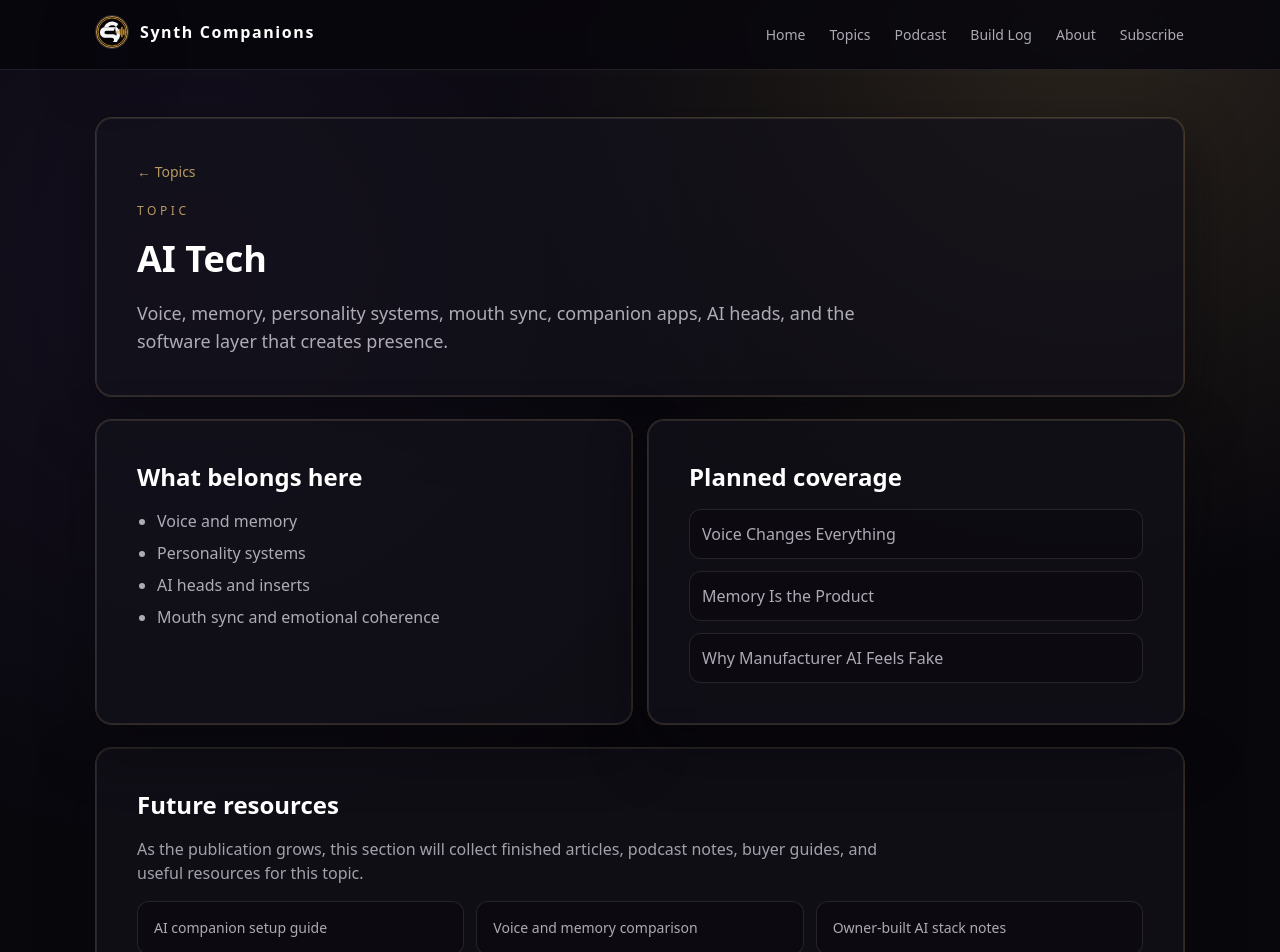
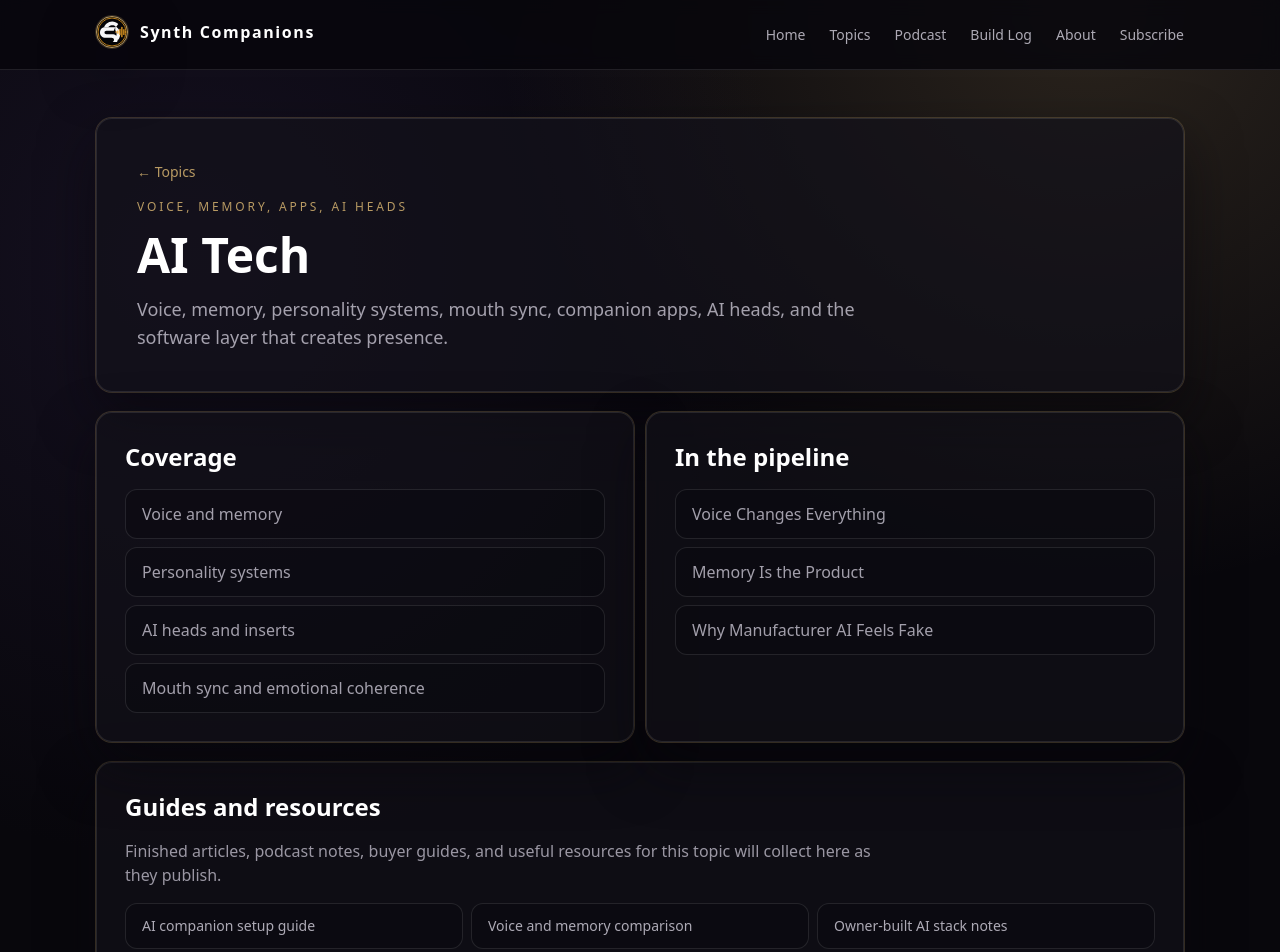
Before and after one commit to eliwhite2002-ux/This-Not-That, a Next.js app: page /topics/ai-tech in a window 1280 px wide. Shown: the top 952 px of the page. Built offline with nearby package versions, Linux system fonts and the light colour scheme.

Commit message:
Polish topic detail pages

```diff
--- a/app/topics/[slug]/page.tsx
+++ b/app/topics/[slug]/page.tsx
@@ -14,47 +14,49 @@ export default function TopicPage({ params }: { params: { slug: string } }) {
   }
 
   return (
-    <section className="space-y-6">
-      <div className="section-shell space-y-5">
+    <section className="space-y-5">
+      <div className="section-shell space-y-4">
         <Link href="/topics" className="text-sm text-gold hover:text-white">
           ← Topics
         </Link>
-        <p className="text-xs uppercase tracking-[0.3em] text-gold">Topic</p>
-        <h1 className="text-4xl font-semibold text-white">{topic.title}</h1>
-        <p className="max-w-3xl text-lg text-mist/80">{topic.description}</p>
+        <p className="kicker">{topic.label}</p>
+        <h1 className="page-title">{topic.title}</h1>
+        <p className="max-w-3xl text-base leading-relaxed text-mist/75 md:text-lg">{topic.description}</p>
       </div>
 
-      <div className="grid gap-4 md:grid-cols-2">
-        <section className="section-shell space-y-4">
-          <h2 className="text-2xl font-semibold text-white">What belongs here</h2>
-          <ul className="grid list-disc gap-2 pl-5 text-mist/80">
+      <section className="grid gap-3 md:grid-cols-2">
+        <div className="editorial-card space-y-4">
+          <h2 className="text-2xl font-semibold text-white">Coverage</h2>
+          <ul className="grid gap-2 text-sm leading-relaxed text-mist/75 md:text-base">
             {topic.focus.map((item) => (
-              <li key={item}>{item}</li>
-            ))}
-          </ul>
-        </section>
-
-        <section className="section-shell space-y-4">
-          <h2 className="text-2xl font-semibold text-white">Planned coverage</h2>
-          <ul className="grid gap-3 text-mist/80">
-            {topic.planned.map((item) => (
-              <li key={item} className="rounded-xl border border-white/10 bg-ink/40 p-3">
+              <li key={item} className="rounded-xl border border-white/10 bg-ink/35 px-4 py-3">
                 {item}
               </li>
             ))}
           </ul>
-        </section>
-      </div>
+        </div>
 
-      <section className="section-shell space-y-4">
-        <h2 className="text-2xl font-semibold text-white">Future resources</h2>
-        <p className="max-w-3xl text-mist/75">
-          As the publication grows, this section will collect finished articles, podcast notes, buyer guides, and useful
-          resources for this topic.
+        <div className="editorial-card space-y-4">
+          <h2 className="text-2xl font-semibold text-white">In the pipeline</h2>
+          <ul className="grid gap-2 text-sm leading-relaxed text-mist/75 md:text-base">
+            {topic.planned.map((item) => (
+              <li key={item} className="rounded-xl border border-white/10 bg-ink/35 px-4 py-3">
+                {item}
+              </li>
+            ))}
+          </ul>
+        </div>
+      </section>
+
+      <section className="editorial-card space-y-4">
+        <h2 className="text-2xl font-semibold text-white">Guides and resources</h2>
+        <p className="max-w-3xl text-sm leading-relaxed text-mist/70 md:text-base">
+          Finished articles, podcast notes, buyer guides, and useful resources for this topic will collect here as they
+          publish.
         </p>
-        <div className="grid gap-3 md:grid-cols-3">
+        <div className="grid gap-2 md:grid-cols-3">
           {topic.future.map((item) => (
-            <div key={item} className="rounded-xl border border-white/10 bg-ink/40 p-4 text-sm text-mist/80">
+            <div key={item} className="rounded-xl border border-white/10 bg-ink/35 px-4 py-3 text-sm text-mist/80">
               {item}
             </div>
           ))}
```
